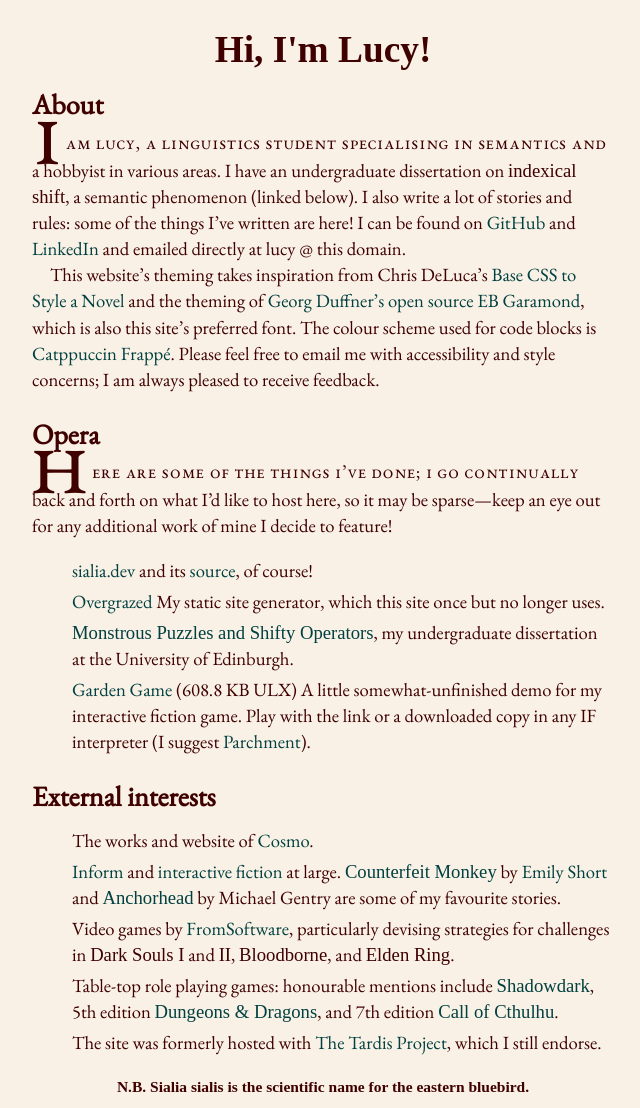
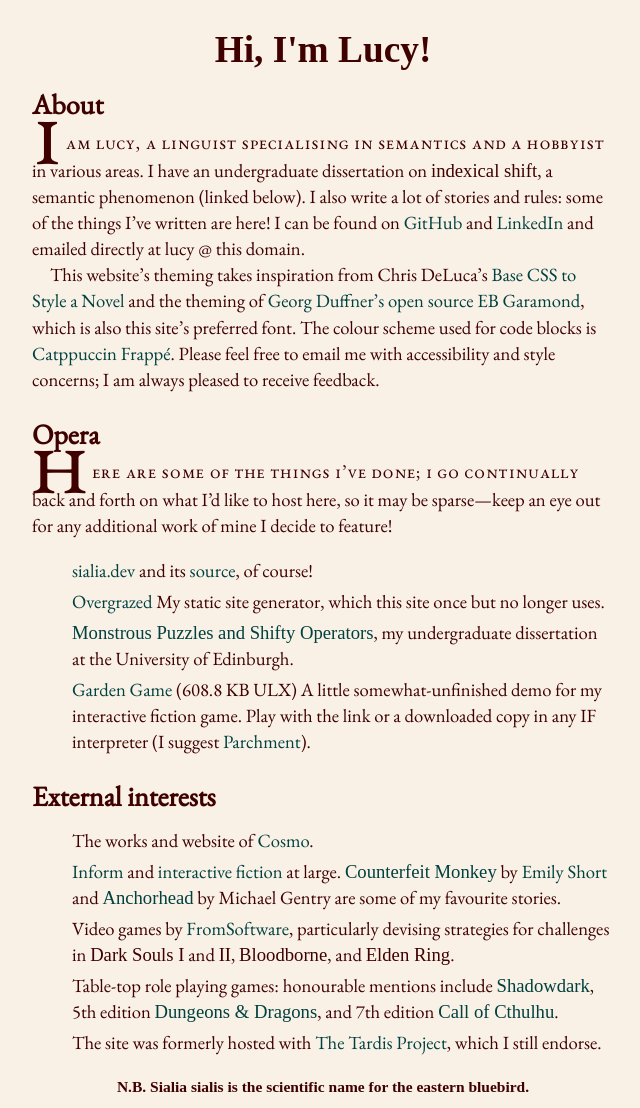
Before and after one commit to sialiaaaaa/sialia.dev, a Jekyll site: the page built from index.md, in a window 1280 px wide. Shown: the whole page, without its empty margins (317-957 px from the left). Built offline with Jekyll 4.4.1, drawn with Linux system fonts in a browser that asks for light colours; some web fonts are replaced.

Commit message:
minor front page changes

```diff
--- a/index.md
+++ b/index.md
@@ -4,7 +4,7 @@
 ---
 
 ## About
-I am Lucy, a linguistics student specialising in semantics and a hobbyist in various areas. I have an undergraduate dissertation on *indexical shift*, a semantic phenomenon (linked below). I also write a lot of stories and rules: some of the things I've written are here! I can be found on [GitHub](https://github.com/sialiaaaaa) and [LinkedIn](https://www.linkedin.com/in/lucy-winters/) and emailed directly at lucy @ this domain.
+I am Lucy, a linguist specialising in semantics and a hobbyist in various areas. I have an undergraduate dissertation on *indexical shift*, a semantic phenomenon (linked below). I also write a lot of stories and rules: some of the things I've written are here! I can be found on [GitHub](https://github.com/sialiaaaaa) and [LinkedIn](https://www.linkedin.com/in/lucy-winters/) and emailed directly at lucy @ this domain.
 
 This website's theming takes inspiration from Chris DeLuca's [Base CSS to Style a Novel](https://www.chrisdeluca.me/2022/01/26/base-css-to.html) and the theming of [Georg Duffner's open source EB Garamond](http://www.georgduffner.at/ebgaramond/index.html), which is also this site's preferred font. The colour scheme used for code blocks is [Catppuccin Frappé](https://github.com/catppuccin/catppuccin/). Please feel free to email me with accessibility and style concerns; I am always pleased to receive feedback.
 
@@ -12,7 +12,7 @@
 
 Here are some of the things I've done; I go continually back and forth on what I'd like to host here, so it may be sparse—keep an eye out for any additional work of mine I decide to feature!
 
-- [sialia.dev](https://sialia.dev/) and its [source](https://github.com/sialiaaaaa/sialia-site), of course!
+- [sialia.dev](https://sialia.dev/) and its [source](https://github.com/sialiaaaaa/sialia.dev), of course!
 
 - [Overgrazed](https://github.com/sialiaaaaa/overgrazed/) My static site generator, which this site once but no longer uses.
 
```
